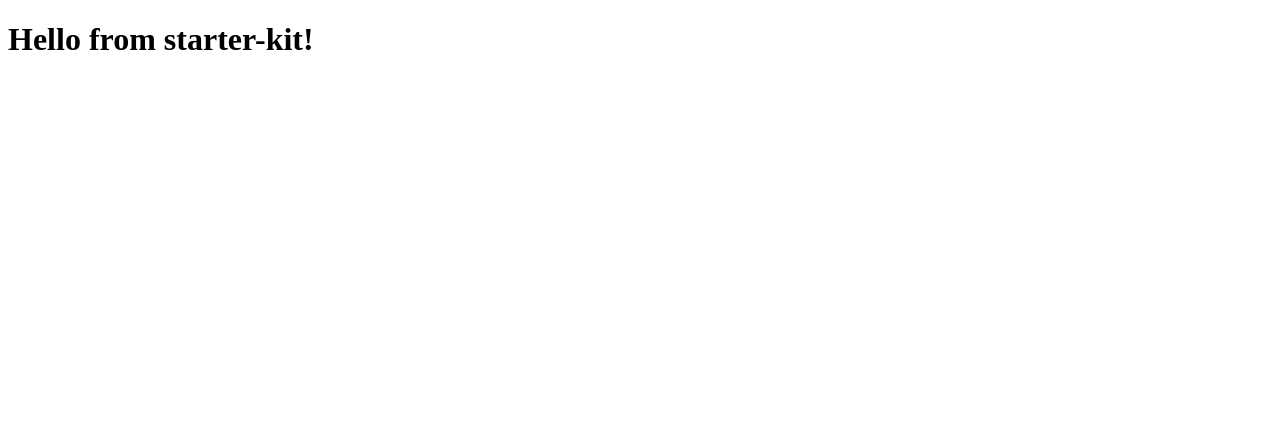
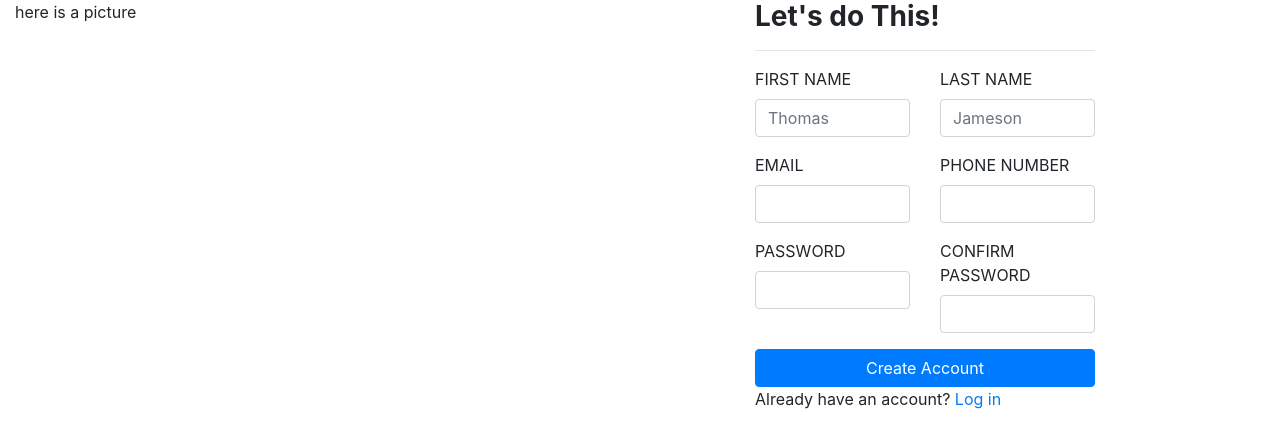
Before and after one commit to Wiolla55525/Project-Sign-Up-Form, a website: page index.html in a window 1280 px wide. Drawn offline with nearby package versions, Linux system fonts and the light colour scheme.

Commit message:
feat: :art: initial form

```diff
--- a/index.html
+++ b/index.html
@@ -4,13 +4,106 @@
     <meta charset="UTF-8" />
     <meta http-equiv="X-UA-Compatible" content="IE=edge" />
     <meta name="viewport" content="width=device-width, initial-scale=1.0" />
-    <title>Hello from starter-kit!</title>
-
+    <title>Document</title>
+    <link
+      rel="stylesheet"
+      href="https://cdn.jsdelivr.net/npm/bootstrap@4.3.1/dist/css/bootstrap.min.css"
+      integrity="sha384-ggOyR0iXCbMQv3Xipma34MD+dH/1fQ784/j6cY/iJTQUOhcWr7x9JvoRxT2MZw1T"
+      crossorigin="anonymous"
+    />
     <link rel="stylesheet" href="./style/style.css" />
   </head>
+  <body>
+    <div class="container row">
+        <div class="col">
+            here is a picture
+        </div>
+      <div class="col-md-4 col-md-offset-4 panel-style">
+        <div class="panel panel-default">
 
-  <body>
-    <h1>Hello from starter-kit!</h1>
+            <h3 class="panel-title">
+              <strong> Let's do This!</strong>
+            </h3>
+
+          <div class="panel-body">
+
+            <hr />
+
+            <form action="#" method="post">
+              <div class="row">
+                <div class="form-group col">
+                <label for="name">FIRST NAME</label>
+                <input
+                  type="text"
+                  id="firstName"
+                  class="form-control"
+                  required="required"
+                  placeholder="Thomas"
+                />
+              </div>
+              <div class="form-group col">
+                <label for="name">LAST NAME</label>
+                <input
+                  type="text"
+                  id="lastName"
+                  class="form-control"
+                  required="required"
+                  placeholder="Jameson"
+                />
+              </div>
+            </div>
+            <div class="row">
+              <div class="form-group col">
+                <label for="email">EMAIL</label>
+                <input
+                  type="email"
+                  id="email"
+                  class="form-control"
+                  required="required"
+                />
+              </div>
+              <div class="form-group col">
+                <label for="number">PHONE NUMBER</label>
+                <input
+                  type="number"
+                  id="numberPhone"
+                  class="form-control"
+                  required="required"
+                />
+              </div>
+            </div>
+            <div class="row">
+              <div class="form-group col">
+                <label for="password">PASSWORD</label>
+                <input
+                  type="password"
+                  id="password"
+                  class="form-control"
+                  required="required"
+                />
+              </div>
+              <div class="form-group col">
+                <label for="confirm_password">CONFIRM PASSWORD</label>
+                <input
+                  type="password"
+                  id="confirm_password"
+                  class="form-control"
+                  required="required"
+                />
+              </div>
+            </div>
+              <div class="form-group">
+                <button type="submit" class="btn btn-primary btn-block">
+                Create Account
+                </button>
+                <p>Already have an account? <a href="#">Log in</a></p>
+              </div>
+            </form>
+          </div>
+        </div>
+      </div>
+    </div>
+
   </body>
 
   <script src="./script.js"></script>
```
